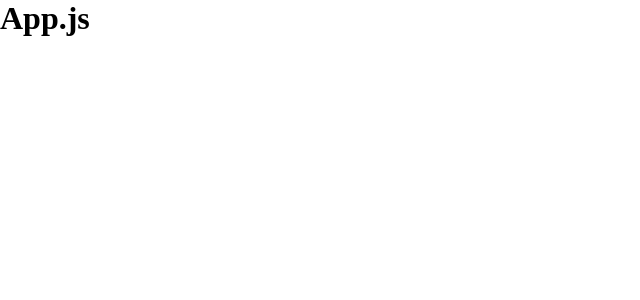
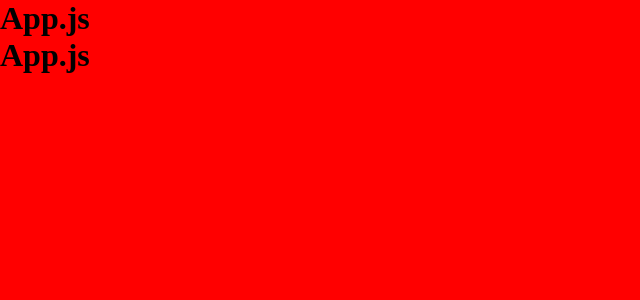
Before and after one commit to abdulhayevbahrom/shopping, a React (Create React App) app: page / in a window 1280 px wide. Shown: the top 300 px of the page, without its empty margins (0-640 px from the left). Built offline with nearby package versions, Linux system fonts and the light colour scheme.

Commit message:
app.js ozgardi

```diff
--- /dev/null
+++ b/src/App.css
@@ -0,0 +1,5 @@
+.app {
+  width: 100%;
+  height: 100vh;
+  background-color: red;
+}
--- a/src/App.jsx
+++ b/src/App.jsx
@@ -1,8 +1,10 @@
 import React from "react";
+import "./App.css";
 
 function App() {
   return (
-    <div>
+    <div className="app">
+      <h1>App.js</h1>
       <h1>App.js</h1>
     </div>
   );
```
